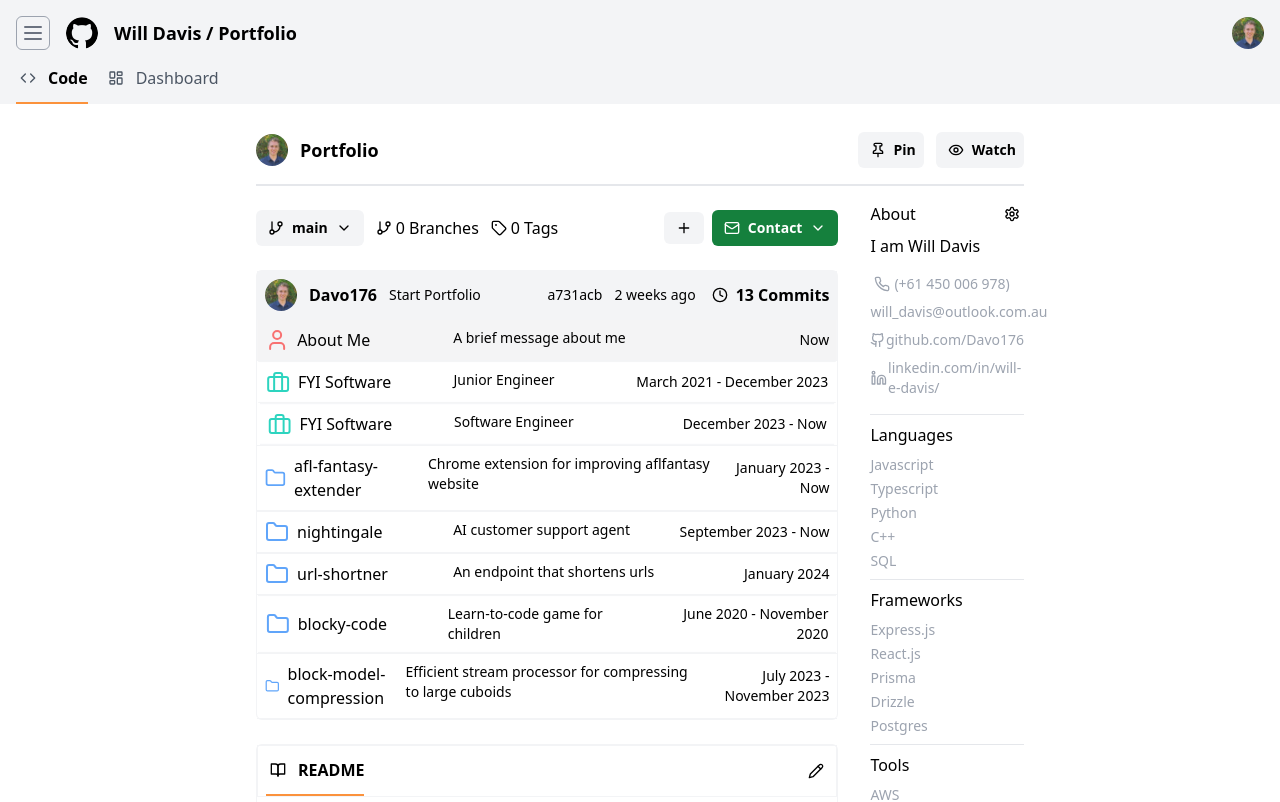
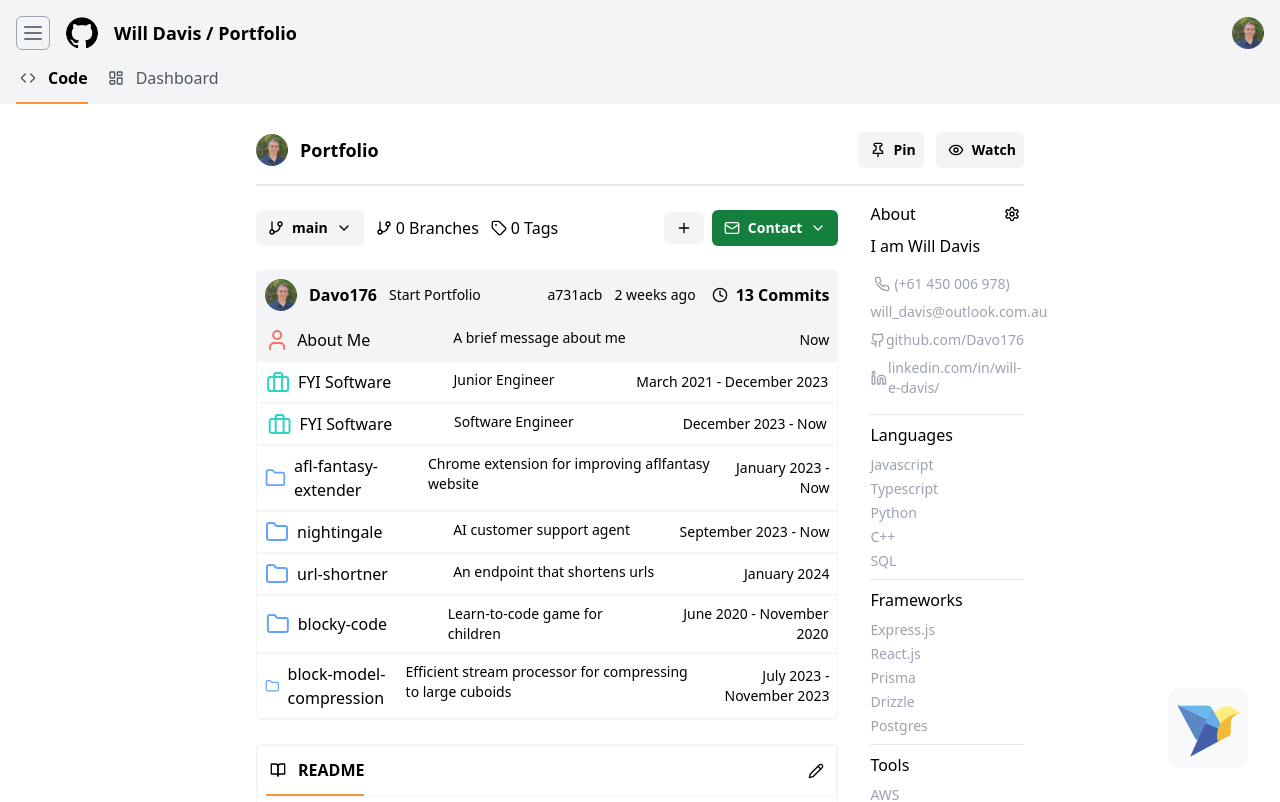
Before and after one commit to Davo176/portfolio, a React (Vite) app: page / in a window 1280 px wide. Shown: the top 802 px of the page. Built offline with nearby package versions, Linux system fonts and the light colour scheme.

Commit message:
return on nightingale

```diff
--- a/src/nightingale/index.jsx
+++ b/src/nightingale/index.jsx
@@ -80,7 +80,7 @@ function NightingaleChat() {
 function NightingaleBubble() {
     const [chatOpen, setChatOpen] = useState(false);
     return (
-        <div className="bottom-8 right-8 hidden lg:fixed">
+        <div className="bottom-8 right-8 hidden lg:fixed lg:block">
             {chatOpen && (
                 <AnimatePresence>
                     <motion.div
```
